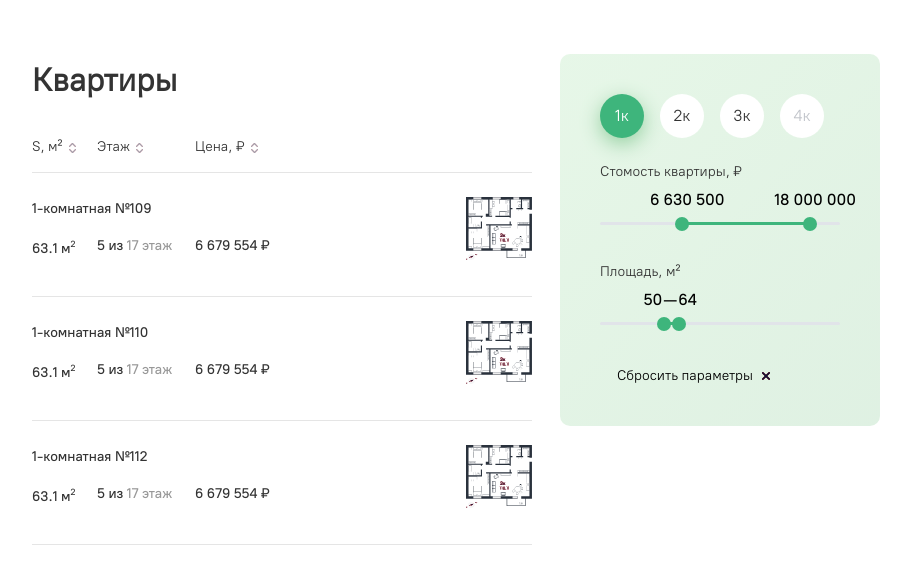
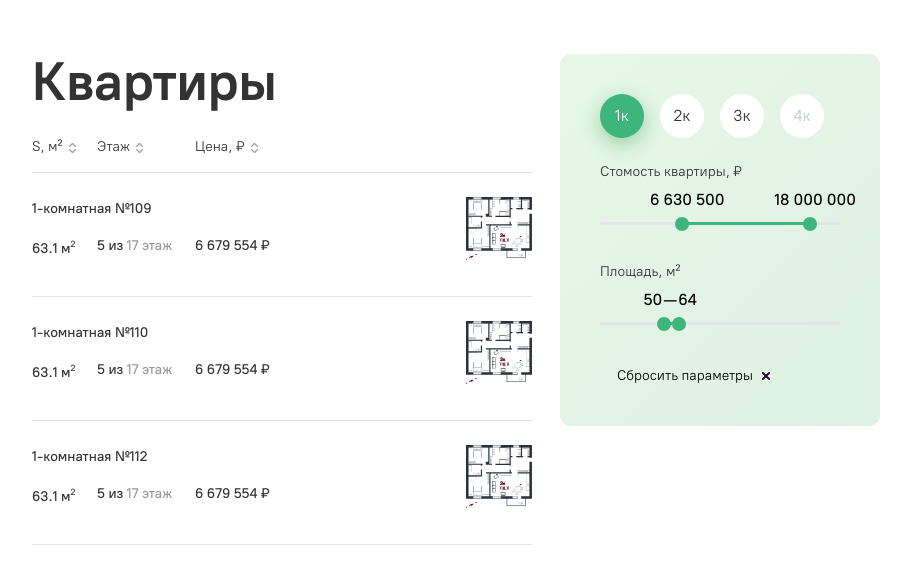
Before and after one commit to phildesign/kelnik-test-task, a website: page app/index.html in a window 1280 px wide. Shown: the whole page, without its empty margins (184-1095 px from the left). Drawn offline with nearby package versions, Linux system fonts and the light colour scheme; files whose address does not match are found by name.

Commit message:
add styles

```diff
--- a/app/sass/main.sass
+++ b/app/sass/main.sass
@@ -77,5 +77,13 @@ select
 		max-width: 100%
 		padding: 54px 20px
 
+.title
+	font-family: 'PT-Root-UI_Bold'
+	font-weight: 700
+	font-size: 54px
+	line-height: 55px
+	@media (max-width: 700px)
+		font-size: 40px
+
 @import "../blocks/apartments/apartments.sass"
 @import "../blocks/filter/filter.sass"
```
Also changed, not shown: app/css/main.min.css.
